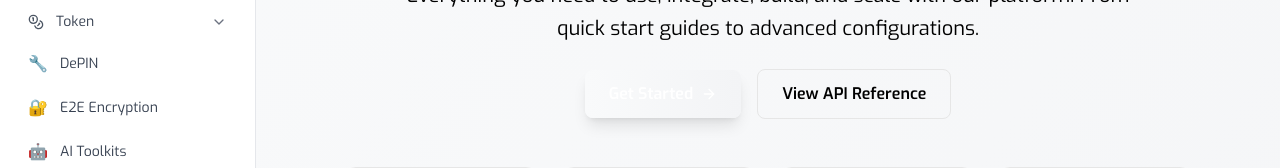
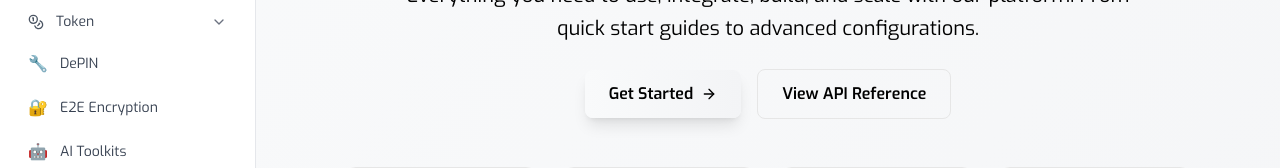
Before and after one commit to maldoteth/dehubdocs, a React (Vite) app: page /docs in a window 1280 px wide. Shown: the part 261-429 px from the top of the page. Built offline with nearby package versions, Linux system fonts and the light colour scheme.

Commit message:
Refactor: Change font color to black

```diff
--- a/src/pages/docs/DocsHome.tsx
+++ b/src/pages/docs/DocsHome.tsx
@@ -141,7 +141,7 @@ const DocsHome = () => {
           </p>
 
           <div className="flex flex-col sm:flex-row gap-4 justify-center items-center">
-            <Link to="/docs/overview" className="inline-flex items-center px-6 py-3 bg-gradient-to-r from-royal-blue to-middle-blue text-plain-white font-semibold rounded-lg hover:from-royal-blue/90 hover:to-middle-blue/90 transition-all duration-200 shadow-lg hover:shadow-xl font-exo">
+            <Link to="/docs/overview" className="inline-flex items-center px-6 py-3 bg-gradient-to-r from-royal-blue to-middle-blue text-jet-black font-semibold rounded-lg hover:from-royal-blue/90 hover:to-middle-blue/90 transition-all duration-200 shadow-lg hover:shadow-xl font-exo">
               Get Started
               <ArrowRight className="w-4 h-4 ml-2" />
             </Link>
```
